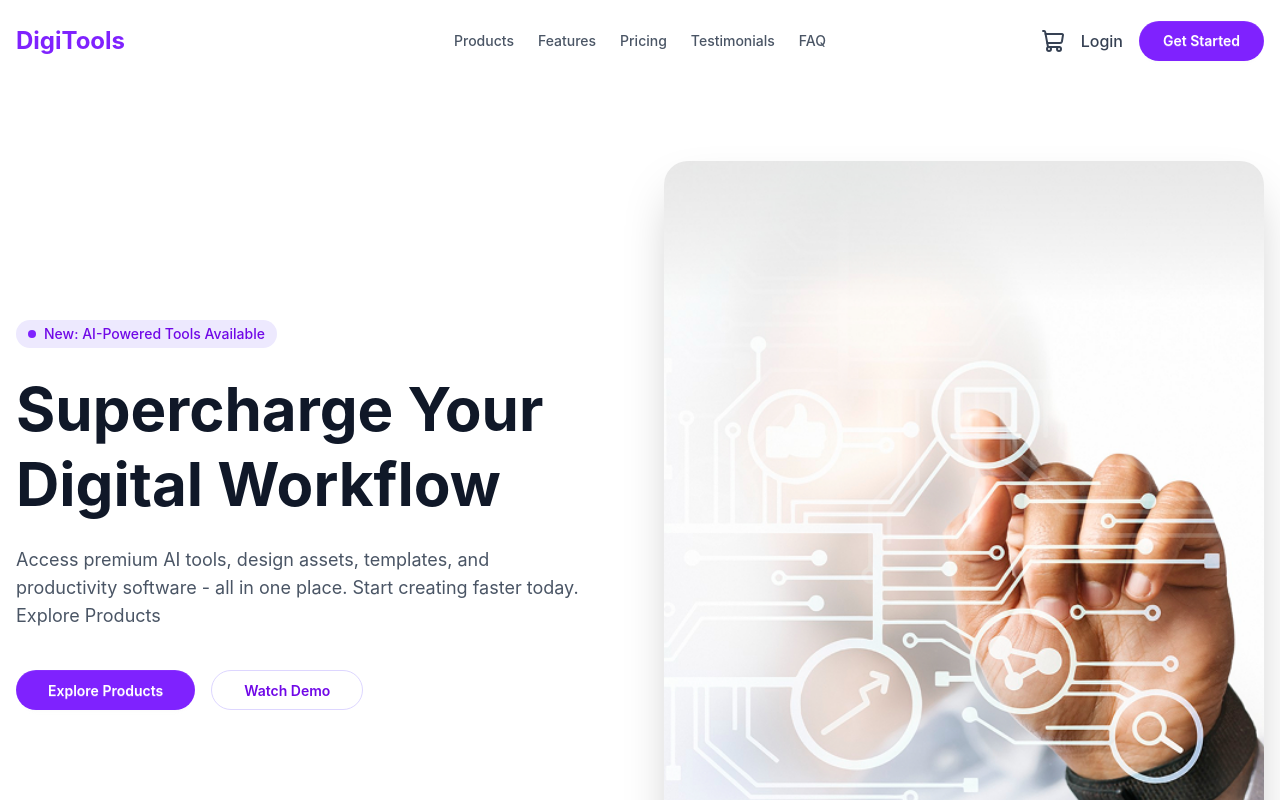
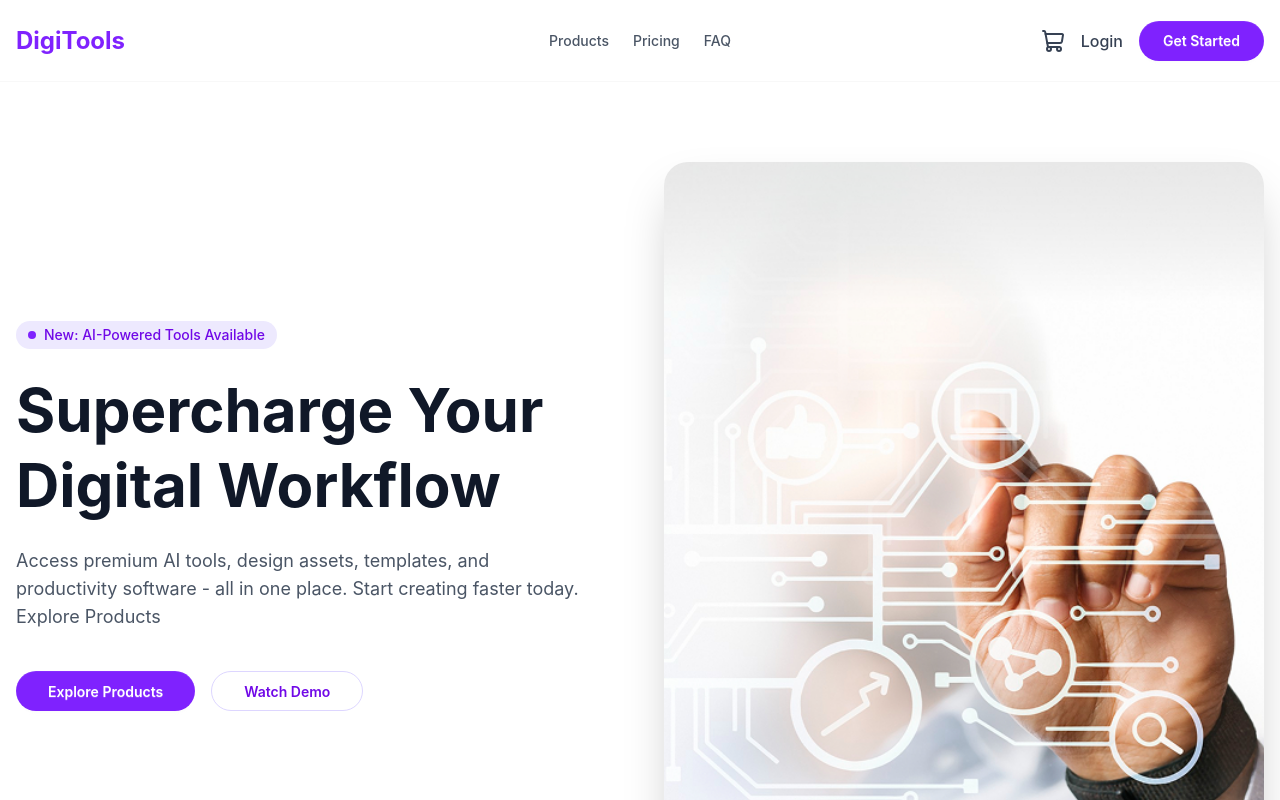
Before and after one commit to kawsarcodes/digitools-platform, a React (Vite) app: page / in a window 1280 px wide. Shown: the top 800 px of the page. Built offline with nearby package versions, Linux system fonts and the light colour scheme.

Commit message:
Full width navbar & Smooth section scrolling

```diff
--- a/src/App.jsx
+++ b/src/App.jsx
@@ -26,9 +26,12 @@ export default function App() {
     <div className="min-h-screen flex flex-col font-sans">
       <NavBar carts={carts} setActiveTab={setActiveTab} />
       <Banner />
-      <Stats />
 
-      <div className="py-16 bg-white text-center">
+      <div id="features">
+        <Stats />
+      </div>
+
+      <div id="products" className="py-16 bg-white text-center">
         <h2 className="text-4xl font-bold text-gray-900 mb-4">Premium Digital Tools</h2>
         <p className="text-gray-600 mb-10">Choose from our curated collection of premium digital products designed to boost your productivity and creativity.</p>
 
@@ -60,9 +63,18 @@ export default function App() {
         <Cart carts={carts} setCarts={setCarts} />
       )}
 
-      <Steps />
-      <Pricing />
-      <CallToAction />
+      <div id="testimonials">
+        <Steps />
+      </div>
+
+      <div id="pricing">
+        <Pricing />
+      </div>
+
+      <div id="faq">
+        <CallToAction />
+      </div>
+
       <Footer />
       <ToastContainer position="top-right" autoClose={3000} />
     </div>
--- a/src/component/Banner.jsx
+++ b/src/component/Banner.jsx
@@ -2,7 +2,7 @@ import bannerImg from "../assets/banner.png";
 
 export default function Banner() {
   return (
-    <div className="max-w-7xl mx-auto px-4 py-12 lg:py-20 flex flex-col lg:flex-row items-center gap-12">
+    <div className="min-h-screen max-w-7xl mx-auto px-4 py-12 lg:py-20 flex flex-col lg:flex-row items-center gap-12">
       <div className="flex-1 space-y-6">
         <div className="inline-flex items-center gap-2 px-3 py-1 rounded-full bg-violet-100 text-violet-700 text-sm font-medium">
           <span className="w-2 h-2 rounded-full bg-violet-600"></span>
@@ -15,9 +15,9 @@ export default function Banner() {
           Access premium AI tools, design assets, templates, and productivity software - all in one place. Start creating faster today. Explore Products
         </p>
         <div className="flex flex-wrap gap-4 pt-4">
-          <button className="btn bg-violet-600 hover:bg-violet-700 text-white border-none rounded-full px-8">
+          <a href="#products" className="btn bg-violet-600 hover:bg-violet-700 text-white border-none rounded-full px-8 inline-flex items-center justify-center">
             Explore Products
-          </button>
+          </a>
           <button className="btn btn-outline border-violet-200 text-violet-700 hover:bg-violet-50 rounded-full px-8">
             Watch Demo
           </button>
--- a/src/component/Footer.jsx
+++ b/src/component/Footer.jsx
@@ -43,14 +43,34 @@ export default function Footer() {
                 <div className="lg:col-span-2">
                     <h3 className="text-lg font-semibold mb-6 text-white">Social Links</h3>
                     <div className="flex gap-4">
-                        <a href="#" className="w-10 h-10 bg-white rounded-full flex items-center justify-center text-black hover:bg-gray-200 transition-colors" aria-label="Instagram">
-                            <svg xmlns="http://www.w3.org/2000/svg" width="20" height="20" viewBox="0 0 24 24" fill="none" stroke="currentColor" strokeWidth="2" strokeLinecap="round" strokeLinejoin="round"><rect width="20" height="20" x="2" y="2" rx="5" ry="5" /><path d="M16 11.37A4 4 0 1 1 12.63 8 4 4 0 0 1 16 11.37z" /><line x1="17.5" x2="17.51" y1="6.5" y2="6.5" /></svg>
+                        <a
+                            href="https://kawsar.dev"
+                            target="_blank"
+                            rel="noopener noreferrer"
+                            className="w-10 h-10 bg-white rounded-full flex items-center justify-center text-black hover:bg-gray-200 transition-colors"
+                            aria-label="Portfolio"
+                        >
+                            <svg xmlns="http://www.w3.org/2000/svg" width="20" height="20" viewBox="0 0 24 24" fill="none" stroke="currentColor" strokeWidth="2" strokeLinecap="round" strokeLinejoin="round"><circle cx="12" cy="12" r="10" /><line x1="2" y1="12" x2="22" y2="12" /><path d="M12 2a15.3 15.3 0 0 1 4 10 15.3 15.3 0 0 1-4 10 15.3 15.3 0 0 1-4-10 15.3 15.3 0 0 1 4-10z" /></svg>
                         </a>
-                        <a href="#" className="w-10 h-10 bg-white rounded-full flex items-center justify-center text-black hover:bg-gray-200 transition-colors" aria-label="Facebook">
-                            <svg xmlns="http://www.w3.org/2000/svg" width="20" height="20" viewBox="0 0 24 24" fill="none" stroke="currentColor" strokeWidth="2" strokeLinecap="round" strokeLinejoin="round"><path d="M18 2h-3a5 5 0 0 0-5 5v3H7v4h3v8h4v-8h3l1-4h-4V7a1 1 0 0 1 1-1h3z" /></svg>
+
+                        <a
+                            href="https://github.com/kawsarcodes"
+                            target="_blank"
+                            rel="noopener noreferrer"
+                            className="w-10 h-10 bg-white rounded-full flex items-center justify-center text-black hover:bg-gray-200 transition-colors"
+                            aria-label="GitHub"
+                        >
+                            <svg xmlns="http://www.w3.org/2000/svg" width="20" height="20" viewBox="0 0 24 24" fill="none" stroke="currentColor" strokeWidth="2" strokeLinecap="round" strokeLinejoin="round"><path d="M9 19c-5 1.5-5-2.5-7-3m14 6v-3.87a3.37 3.37 0 0 0-.94-2.61c3.14-.35 6.44-1.54 6.44-7A5.44 5.44 0 0 0 20 4.77 5.07 5.07 0 0 0 19.91 1S18.73.65 16 2.48a13.38 13.38 0 0 0-7 0C6.27.65 5.09 1 5.09 1A5.07 5.07 0 0 0 5 4.77a5.44 5.44 0 0 0-1.5 3.78c0 5.42 3.3 6.61 6.44 7A3.37 3.37 0 0 0 9 18.13V22" /></svg>
                         </a>
-                        <a href="#" className="w-10 h-10 bg-white rounded-full flex items-center justify-center text-black hover:bg-gray-200 transition-colors" aria-label="X">
-                            <svg xmlns="http://www.w3.org/2000/svg" width="18" height="18" fill="currentColor" viewBox="0 0 16 16"><path d="M12.6 0h2.454l-5.36 6.142L16 15.33h-4.937l-3.867-5.07-4.425 5.07H.316l5.733-6.57L0 .67h5.063l3.495 4.633L12.601 0Zm-.86 13.028h1.36L4.323 1.545H2.865l8.875 11.483Z" /></svg>
+
+                        <a
+                            href="https://linkedin.com/in/mdkawsarahmed"
+                            target="_blank"
+                            rel="noopener noreferrer"
+                            className="w-10 h-10 bg-white rounded-full flex items-center justify-center text-black hover:bg-gray-200 transition-colors"
+                            aria-label="LinkedIn"
+                        >
+                            <svg xmlns="http://www.w3.org/2000/svg" width="20" height="20" viewBox="0 0 24 24" fill="none" stroke="currentColor" strokeWidth="2" strokeLinecap="round" strokeLinejoin="round"><path d="M16 8a6 6 0 0 1 6 6v7h-4v-7a2 2 0 0 0-2-2 2 2 0 0 0-2 2v7h-4v-7a6 6 0 0 1 6-6z" /><rect width="4" height="12" x="2" y="9" /><circle cx="4" cy="4" r="2" /></svg>
                         </a>
                     </div>
                 </div>
--- a/src/component/NavBar.jsx
+++ b/src/component/NavBar.jsx
@@ -3,44 +3,53 @@ import { ShoppingCart } from "lucide-react";
 export default function NavBar({ carts, setActiveTab }) {
   const handleCartClick = () => {
     setActiveTab("cart");
+    window.scrollTo({ top: 0, behavior: 'smooth' });
+  };
+
+  const handleProductsClick = () => {
+    setActiveTab("model");
   };
 
   return (
-    <div className="navbar bg-base-100 max-w-7xl mx-auto px-4 py-4">
+    <nav className="w-full bg-base-100 sticky top-0 z-50 border-b border-base-200">
+      <div className="navbar max-w-7xl mx-auto px-4 py-4">
+
         <div className="navbar-start">
           <div className="dropdown">
             <div tabIndex={0} role="button" className="btn btn-ghost lg:hidden">
-            <svg xmlns="http://www.w3.org/2000/svg" className="h-5 w-5" fill="none" viewBox="0 0 24 24" stroke="currentColor"><path strokeLinecap="round" strokeLinejoin="round" strokeWidth="2" d="M4 6h16M4 12h8m-8 6h16" /></svg>
+              <svg xmlns="http://www.w3.org/2000/svg" className="h-5 w-5" fill="none" viewBox="0 0 24 24" stroke="currentColor">
+                <path strokeLinecap="round" strokeLinejoin="round" strokeWidth="2" d="M4 6h16M4 12h8m-8 6h16" />
+              </svg>
             </div>
             <ul tabIndex={0} className="menu menu-sm dropdown-content mt-3 z-[1] p-2 shadow bg-base-100 rounded-box w-52">
-            <li><a>Products</a></li>
-            <li><a>Features</a></li>
-            <li><a>Pricing</a></li>
-            <li><a>Testimonials</a></li>
-            <li><a>FAQ</a></li>
+              <li><a href="#products" onClick={handleProductsClick}>Products</a></li>
+              <li><a href="#pricing">Pricing</a></li>
+              <li><a href="#faq">FAQ</a></li>
             </ul>
           </div>
-        <a className="text-2xl font-bold text-violet-600 cursor-pointer">DigiTools</a>
+          <a href="#" className="text-2xl font-bold text-violet-600 cursor-pointer">DigiTools</a>
         </div>
+
         <div className="navbar-center hidden lg:flex">
           <ul className="menu menu-horizontal px-1 font-medium text-gray-600">
-          <li><a>Products</a></li>
-          <li><a>Features</a></li>
-          <li><a>Pricing</a></li>
-          <li><a>Testimonials</a></li>
-          <li><a>FAQ</a></li>
+            <li><a href="#products" onClick={handleProductsClick}>Products</a></li>
+            <li><a href="#pricing">Pricing</a></li>
+            <li><a href="#faq">FAQ</a></li>
           </ul>
         </div>
+
         <div className="navbar-end gap-4">
           <div className="indicator cursor-pointer" onClick={handleCartClick}>
             <ShoppingCart className="w-6 h-6 text-gray-700" />
-          {carts.length > 0 ? (
+            {carts.length > 0 && (
               <span className="badge badge-sm badge-primary bg-violet-600 border-none indicator-item">{carts.length}</span>
-          ) : null}
+            )}
           </div>
           <a className="font-medium text-gray-700 cursor-pointer hidden sm:block">Login</a>
           <a className="btn bg-violet-600 hover:bg-violet-700 text-white border-none rounded-full px-6">Get Started</a>
         </div>
+
       </div>
+    </nav>
   );
 }
--- a/src/index.css
+++ b/src/index.css
@@ -1,2 +1,6 @@
 @import "tailwindcss";
 @plugin "daisyui";
+
+html {
+  scroll-behavior: smooth;
+}
```
Lines whose indentation alone changed are shown as unchanged.
